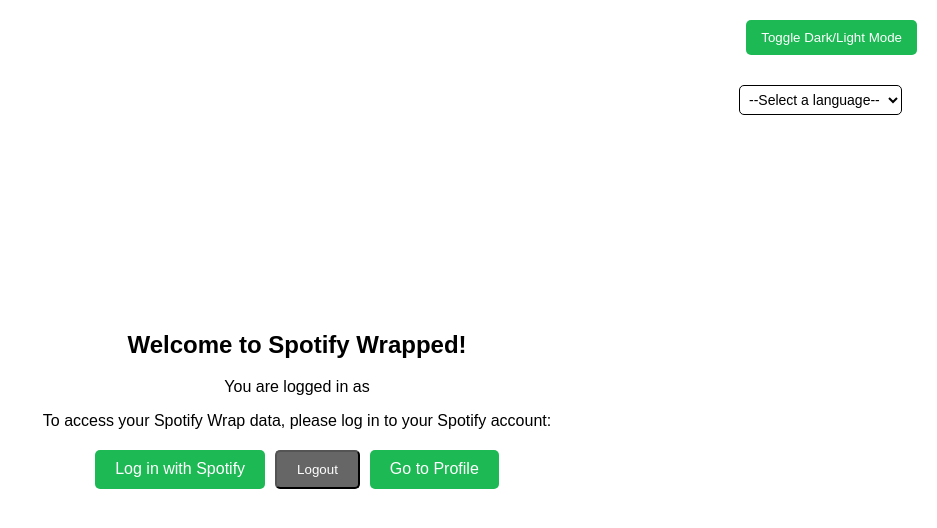
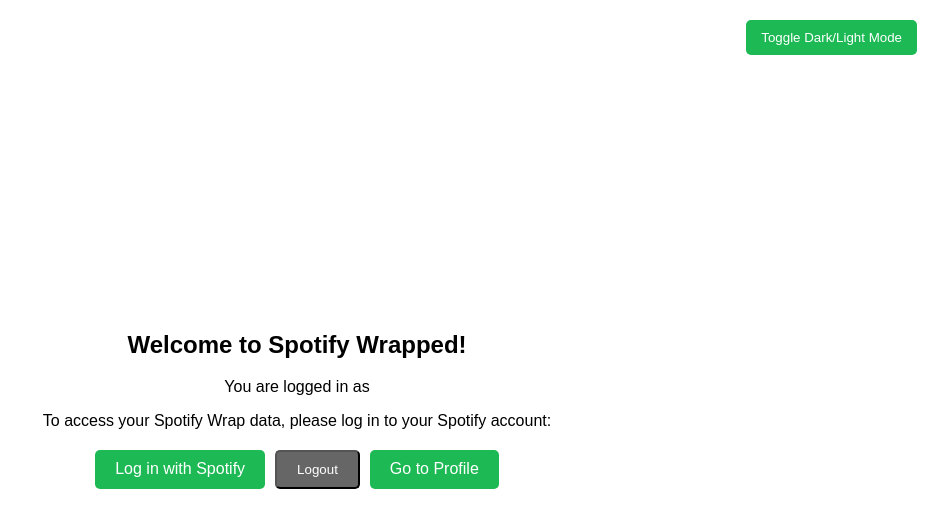
Before and after one commit to simoneyasu/spotifyWrappedClonefork, a Django app: page /register/home/ in a window 1280 px wide. Shown: the top 528 px of the page, without its empty margins (343-1280 px from the left). Run offline with Django 5.2, Linux system fonts and the light colour scheme.

Commit message:
deleted all translation things

```diff
--- a/register/templates/register/base.html
+++ b/register/templates/register/base.html
@@ -4,7 +4,6 @@
 <head>
     <meta charset="UTF-8">
     <meta name="viewport" content="width=device-width, initial-scale=1.0">
-    <script src="{% static 'js/translation.js' %}"></script>
     <title>{% block title %}{% endblock %}</title>
 
     <style>
@@ -44,37 +43,12 @@
         .mode-toggle:hover {
             background-color: #1aa34a;
         }
-        .language-selection {
-            position: fixed;
-            top: 70px;
-            right: 20px;
-            background-color: var(--bg-color-light);
-            color: var(--text-color-light);
-            padding: 10px 15px;
-            border-radius: 5px;
-            transition: background-color 0.3s, color 0.3s;
-        }
-
-        .language-selection label,
-        .language-selection select {
-            color: var(--text-color-light);
-            font-size: 14px;
-        }
 
         body.dark-mode .language-selection {
             background-color: var(--bg-color-dark);
             color: var(--text-color-dark);
         }
 
-        .language-selection select {
-            margin-top: 5px;
-            padding: 5px;
-            border: 1px solid var(--text-color-light);
-            border-radius: 5px;
-            background: var(--bg-color-light);
-            color: var(--text-color-light);
-            transition: background-color 0.3s, color 0.3s;
-        }
 
         body.dark-mode .language-selection select {
             background: var(--bg-color-dark);
@@ -90,18 +64,6 @@
         Toggle Dark/Light Mode
     </button>
 
-    <div>
-          <div class="language-selection">
-            <select name="languages" id="lang" onchange="changeLanguage(this.value)">
-              <option value="">--Select a language--</option>
-              <option value="en">English</option>
-              <option value="ko">한국어</option>
-              <option value="es">Español</option>
-              <option value="fr">Français</option>
-              <option value="de">Deutsch</option>
-            </select>
-          </div>
-    </div>
 
     {% block content %}{% endblock %}
 
@@ -124,11 +86,6 @@
                 localStorage.setItem('mode', mode);
             });
         });
-        function changeLanguage(langCode) {
-          if (langCode) {
-            setLanguage(langCode);
-          }
-        }
     </script>
 </body>
 </html>
--- a/register/templates/register/delete_account.html
+++ b/register/templates/register/delete_account.html
@@ -6,7 +6,6 @@
     <meta name="viewport" content="width=device-width, initial-scale=1.0">
     <title>Delete Account</title>
     <link rel="stylesheet" href="{% static 'css/styles.css' %}">
-    <script src="{% static 'js/translation.js' %}"></script>
 </head>
 <body>
     <div class="container">
--- a/register/templates/register/login.html
+++ b/register/templates/register/login.html
@@ -6,7 +6,6 @@
     <meta name="viewport" content="width=device-width, initial-scale=1.0">
     <title>Login</title>
     <link rel="stylesheet" href="{% static 'css/styles.css' %}">
-    <script src="{% static 'js/translation.js' %}"></script>
 </head>
 <body>
     <div class="container" id="content">
--- a/register/templates/register/password_reset.html
+++ b/register/templates/register/password_reset.html
@@ -6,7 +6,6 @@
     <meta name="viewport" content="width=device-width, initial-scale=1.0">
     <title>Forgot Password</title>
     <link rel="stylesheet" href="{% static 'css/styles.css' %}">
-    <script src="{% static 'js/translation.js' %}"></script>
 </head>
 <body>
     <div class="container" id="content">
--- a/register/templates/register/password_reset_complete.html
+++ b/register/templates/register/password_reset_complete.html
@@ -6,7 +6,6 @@
     <meta name="viewport" content="width=device-width, initial-scale=1.0">
     <title>Password Reset Complete</title>
     <link rel="stylesheet" href="{% static 'css/styles.css' %}">
-    <script src="{% static 'js/translation.js' %}"></script>
 </head>
 <body>
     <div class="container" id="content">
--- a/register/templates/register/password_reset_confirm.html
+++ b/register/templates/register/password_reset_confirm.html
@@ -6,7 +6,6 @@
     <meta name="viewport" content="width=device-width, initial-scale=1.0">
     <title>Reset Your Password</title>
     <link rel="stylesheet" href="{% static 'css/styles.css' %}">
-    <script src="{% static 'js/translation.js' %}"></script>
 </head>
 <body>
     <div class="container" id="content">
--- a/register/templates/register/password_reset_done.html
+++ b/register/templates/register/password_reset_done.html
@@ -6,7 +6,6 @@
     <meta name="viewport" content="width=device-width, initial-scale=1.0">
     <title>Password Reset Sent</title>
     <link rel="stylesheet" href="{% static 'css/styles.css' %}">
-    <script src="{% static 'js/translation.js' %}"></script>
 </head>
 <body>
     <div class="container" id="content">
--- a/register/templates/register/register.html
+++ b/register/templates/register/register.html
@@ -6,7 +6,6 @@
     <meta name="viewport" content="width=device-width, initial-scale=1.0">
     <title>Register</title>
     <link rel="stylesheet" href="{% static 'css/styles.css' %}">
-    <script src="{% static 'js/translation.js' %}"></script>
 </head>
 <body>
     <div class="container" id="content">
--- a/spotifyWrappedClone/urls.py
+++ b/spotifyWrappedClone/urls.py
@@ -25,5 +25,4 @@
     path('register/', include('register.urls')),
     path('wrap/', include('wrap.urls')),
     path('functionality/', include('functionality.urls')),
-    path('translation/', include('translation.urls')),
 ]
--- a/static/js/translation.js
+++ /dev/null
@@ -1,106 +0,0 @@
-/**
- * Sets the selected language in local storage and translates the page.
- *
- * @param {string} language - The target language code (e.g., "en" for English, "fr" for French).
- */
-function setLanguage(language) {
-  localStorage.setItem('selectedLanguage', language);
-  translatePage(language);
-}
-
-/**
- * Event listener for the DOMContentLoaded event.
- * Initializes the page translation process by checking the stored language in local storage.
- */
-document.addEventListener("DOMContentLoaded", function() {
-  let selectedLanguage = localStorage.getItem('selectedLanguage') || 'en';
-  console.log("Page loaded. Current language from localStorage:", selectedLanguage);
-
-  if (selectedLanguage !== 'en') {
-    translatePage(selectedLanguage);
-  }
-});
-
-/**
- * Translates the text content of specified elements on the page to the target language.
- *
- * @async
- * @param {string} targetLanguage - The target language code (e.g., "en", "fr", "es").
- */
-async function translatePage(targetLanguage) {
-  console.log(`Translating page to: ${targetLanguage}`);
-
-  const elementsToTranslate = Array.from(document.querySelectorAll('#content h1, #content h2, #content h3, #content h4, #content h5, #content p, #content button, #content a, #content label'))
-                                    .filter(el => !el.closest('[data-no-translate]'));
-
-  const textArray = elementsToTranslate.map(element => {
-    // Save original text if not already saved
-    if (!element.getAttribute('data-original-text')) {
-      element.setAttribute('data-original-text', element.innerText);
-    }
-    return element.innerText;
-  });
-
-  const csrftoken = getCookie('csrftoken');
-
-  try {
-    const response = await fetch('/translation/translate/', {
-      method: 'POST',
-      headers: {
-        'Content-Type': 'application/json',
-        'X-CSRFToken': csrftoken
-      },
-      body: JSON.stringify({ text: textArray, target: targetLanguage })
-    });
-
-    const data = await response.json();
-
-    if (data.translatedTexts) {
-      elementsToTranslate.forEach((element, index) => {
-        // Apply translated text while keeping links intact
-        element.innerText = data.translatedTexts[index];
-      });
-    } else {
-      console.error("Translation error:", data.error);
-      restoreOriginalText(elementsToTranslate);
-    }
-  } catch (error) {
-    console.error("Translation failed:", error);
-    restoreOriginalText(elementsToTranslate);
-  }
-}
-
-/**
- * Restores the original text content of elements if the translation fails.
- *
- * @param {HTMLElement[]} elements - The list of elements whose text needs to be restored.
- */
-function restoreOriginalText(elements) {
-  elements.forEach((element) => {
-    const originalText = element.getAttribute('data-original-text');
-    if (originalText) {
-      element.innerText = originalText;
-    }
-  });
-}
-
-/**
- * Retrieves the value of a specific cookie by name.
- *
- * @param {string} name - The name of the cookie to retrieve.
- * @returns {string|null} The value of the cookie if found, otherwise `null`.
- */
-function getCookie(name) {
-  let cookieValue = null;
-  if (document.cookie && document.cookie !== '') {
-    const cookies = document.cookie.split(';');
-    for (let i = 0; i < cookies.length; i++) {
-      const cookie = cookies[i].trim();
-      if (cookie.substring(0, name.length + 1) === (name + '=')) {
-        cookieValue = decodeURIComponent(cookie.substring(name.length + 1));
-        break;
-      }
-    }
-  }
-  return cookieValue;
-}
--- a/translation/urls.py
+++ /dev/null
@@ -1,7 +0,0 @@
-from django.urls import path
-from .views import translate_text
-
-
-urlpatterns = [
-    path('translate/', translate_text, name='translate_text'),
-]
--- a/wrap/templates/wrap/analyze_wrap.html
+++ b/wrap/templates/wrap/analyze_wrap.html
@@ -5,7 +5,6 @@
     <meta charset="UTF-8">
     <meta name="viewport" content="width=device-width, initial-scale=1.0">
     <link rel="stylesheet" href="{% static 'css/styles.css' %}">
-    <script src="{% static 'js/translation.js' %}"></script>
     <title>Spotify Wrap Analysis</title>
     <style>
         body {
--- a/wrap/templates/wrap/dashboard.html
+++ b/wrap/templates/wrap/dashboard.html
@@ -4,7 +4,6 @@
 <head>
   <title>Wraps Dashboard</title>
   <link rel="stylesheet" href="{% static 'wrap/dashboard.css' %}">
-  <script src="{% static 'js/translation.js' %}"></script>
 </head>
 
 <div class="banner">
--- a/wrap/templates/wrap/your_wrap.html
+++ b/wrap/templates/wrap/your_wrap.html
@@ -4,7 +4,6 @@
 <head>
     <meta charset="UTF-8">
     <title>Your Wrap</title>
-    <script src="{% static 'js/translation.js' %}"></script>
     <link href='https://fonts.googleapis.com/css?family=Mountains of Christmas' rel='stylesheet'>
     <link rel="preconnect" href="https://fonts.googleapis.com">
     <link rel="preconnect" href="https://fonts.gstatic.com" crossorigin>
```
Also changed, not shown: register/templates/register/landing.html (+0 -8 lines), translation/views.py (deleted, +0 -26 lines), translation/__init__.py (deleted).
